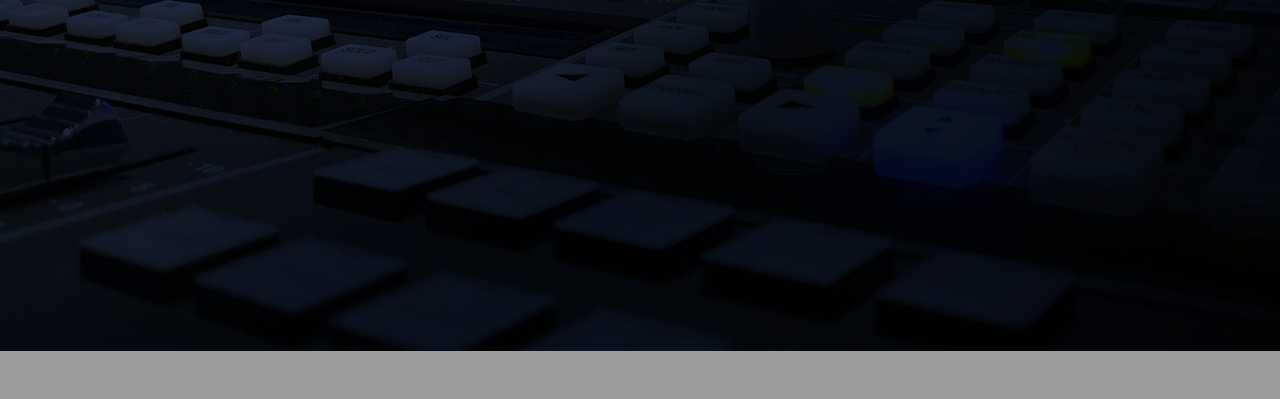
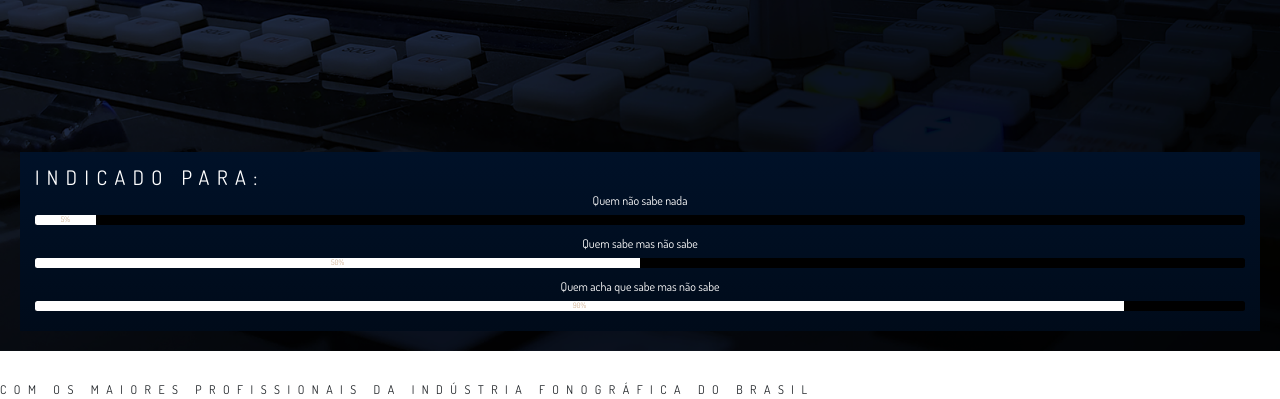
Before and after one commit to lucas-webdev/universidadedoaudio, a PHP site: page / in a window 1280 px wide. Shown: the part 1493-1892 px from the top of the page. Before the commit the page ends 1844 px from the top, so only its background shows below. Run offline with PHP 8.4, Linux system fonts and the light colour scheme; some libraries are stand-ins or nearby versions.

Commit message:
Section what

```diff
--- a/assets/scss/variables.scss
+++ b/assets/scss/variables.scss
@@ -1,8 +1,11 @@
 // Colors
 $primaryBlue: #09326a;
 $secondaryBlue: #04080e;
+$tertiaryBlue: #001128;
+$quarternaryBlue:#000b1a;
 $primaryBeige: #ccad8e;
 $greyText: #6e6e6e;
+
 
 // Fonts
 $sectionTitleFontSize: 1.8rem;
--- a/assets/scss/what.scss
+++ b/assets/scss/what.scss
@@ -3,7 +3,6 @@
 
 #what {
   @include flexbox(column, center, space-between);
-  padding-top: $sectionPaddingTop;
   background-image: url('../images/bg-o-que-e.png');
   height: 100vh;
   background-size: cover;
@@ -11,12 +10,12 @@
   background-position: center;
   background-attachment: fixed;
   position: relative;
+  padding: $sectionPaddingTop 20px 0;
 
   .video-wrapper {
     width: 100%;
     color: white;
     text-align: center;
-    padding: 0 20px;
 
     .section-title {
       margin-bottom: 15px;
@@ -26,4 +25,31 @@
     }
 
   }
+  .progress-bar-wrapper {
+    background-image: linear-gradient($tertiaryBlue, $quarternaryBlue);
+    width: 100%;
+    padding: 10px 15px;
+    position: relative;
+    margin-bottom: 20px;
+
+    .indicado-progress {
+      margin-bottom: 10px;
+
+      span {
+        font-size: 1.2rem;
+        color: white;
+        margin-bottom: 5px;
+        display: block;
+        text-align: center;
+      }
+    }
+
+    .progress {
+      background-color: black;
+      .progress-bar {
+        background-color: white;
+        color: $primaryBeige;
+      }
+    }
+  }
 }
--- a/dist/style/main.css
+++ b/dist/style/main.css
@@ -354,20 +354,38 @@
   flex-direction: column;
   align-items: center;
   justify-content: space-between;
-  padding-top: 40px;
   background-image: url("../images/bg-o-que-e.png");
   height: 100vh;
   background-size: cover;
   background-repeat: no-repeat;
   background-position: center;
   background-attachment: fixed;
-  position: relative; }
+  position: relative;
+  padding: 40px 20px 0; }
   #what .video-wrapper {
     width: 100%;
     color: white;
-    text-align: center;
-    padding: 0 20px; }
+    text-align: center; }
     #what .video-wrapper .section-title {
       margin-bottom: 15px; }
     #what .video-wrapper .section-subtitle {
       margin-bottom: 30px; }
+  #what .progress-bar-wrapper {
+    background-image: linear-gradient(#001128, #000b1a);
+    width: 100%;
+    padding: 10px 15px;
+    position: relative;
+    margin-bottom: 20px; }
+    #what .progress-bar-wrapper .indicado-progress {
+      margin-bottom: 10px; }
+      #what .progress-bar-wrapper .indicado-progress span {
+        font-size: 1.2rem;
+        color: white;
+        margin-bottom: 5px;
+        display: block;
+        text-align: center; }
+    #what .progress-bar-wrapper .progress {
+      background-color: black; }
+      #what .progress-bar-wrapper .progress .progress-bar {
+        background-color: white;
+        color: #ccad8e; }
--- a/index.html
+++ b/index.html
@@ -171,13 +171,37 @@
           A PRIMEIRA PLATAFORMA ONLINE SOBRE ÁUDIO E PRODUÇÃO MUSICAL DO BRASIL
         </div>
         <div class="video-content">
-            <iframe width="420" height="315" src="https://youtube.com/embed/k2dBbdF3IAc" frameBorder="0">Browser not compatible.</iframe>
+            <iframe width="320" height="200" src="https://youtube.com/embed/k2dBbdF3IAc" frameBorder="0">Browser not compatible.</iframe>
         </div>
       </div>
       <div class="progress-bar-wrapper">
-        <div class="progress">
-          <div class="progress-bar" role="progressbar" aria-valuenow="0" aria-valuemin="0" aria-valuemax="100"></div>
+        <div class="section-title">INDICADO PARA:</div>
+        <div class="indicado-progress indicado-progress--nao-sabe">
+          <span>Quem não sabe nada</span>
+          <div class="progress">
+            <div class="progress-bar nao-sabe" role="progressbar" style="width: 5%;" aria-valuenow="5" aria-valuemin="0" aria-valuemax="100">5%</div>
+          </div>
         </div>
+        <div class="indicado-progress indicado-progress--sabe-nao-sabe">
+          <span>Quem sabe mas não sabe</span>
+          <div class="progress">
+            <div class="progress-bar sabe-mas-nao-sabe" role="progressbar" style="width: 50%;" aria-valuenow="50" aria-valuemin="0" aria-valuemax="100">50%</div>
+          </div>
+        </div>
+        <div class="indicado-progress indicado-progress--acha-que-sabe">
+          <span>Quem acha que sabe mas não sabe</span>
+          <div class="progress">
+              <div class="progress-bar acha-que-sabe" role="progressbar" style="width: 90%;" aria-valuenow="90" aria-valuemin="0" aria-valuemax="100">90%</div>
+          </div>
+        </div>
+      </div>
+    </section>
+    <section id="exclusiveContent">
+      <div class="section-title">
+        CONTEÚDO EXCLUSIVO E OBJETIVO
+      </div>
+      <div class="section-subtitle">
+        COM OS MAIORES PROFISSIONAIS DA INDÚSTRIA FONOGRÁFICA DO BRASIL
       </div>
     </section>
     <script src="https://code.jquery.com/jquery-3.3.1.slim.min.js" integrity="sha384-q8i/X+965DzO0rT7abK41JStQIAqVgRVzpbzo5smXKp4YfRvH+8abtTE1Pi6jizo" crossorigin="anonymous"></script>
```
